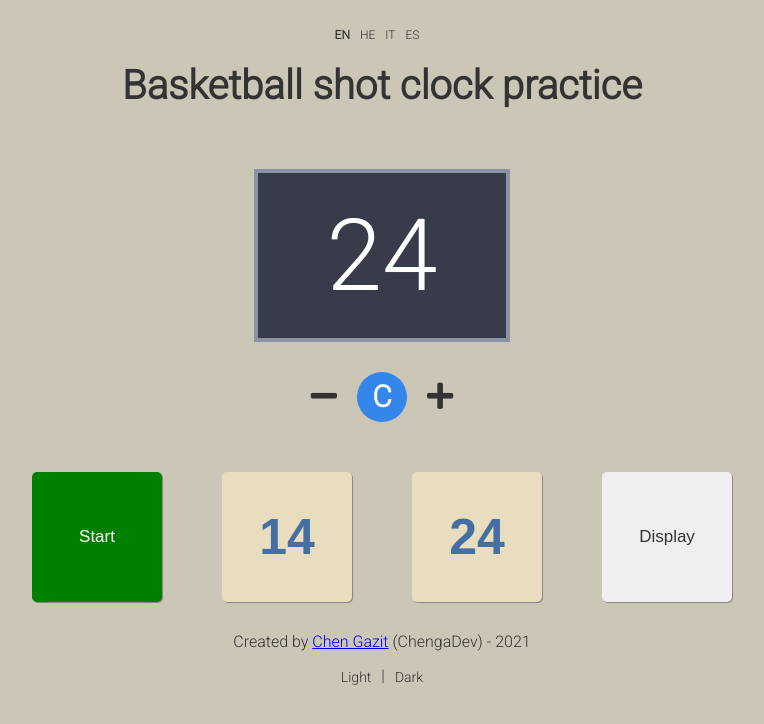
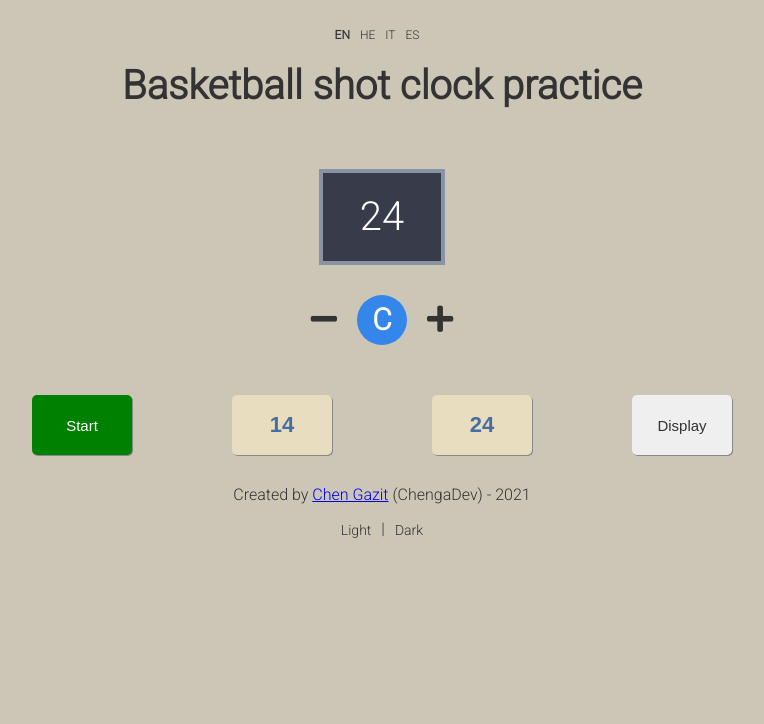
Before and after one commit to ChengaDev/shotclock, a React (Create React App) app: page / in a window 1280 px wide. Shown: the top 724 px of the page, without its empty margins (258-1022 px from the left). Built offline with nearby package versions, Linux system fonts and the light colour scheme.

Commit message:
improve landscape mode

```diff
--- a/src/components/Controls.tsx
+++ b/src/components/Controls.tsx
@@ -65,6 +65,12 @@ const ClockButton = styled.button`
 		height: 85px;
 		margin-bottom: 20px;
 	}
+
+	@media (orientation: landscape) {
+		width: 60px;
+		height: 60px;
+		font-size: 15px;
+	}
 `;
 
 type TimeToggleButtonProps = {
@@ -81,6 +87,12 @@ const ResetButton = styled(ClockButton)`
 	font-weight: bold;
 	background-color: #e8ddbe;
 	color: #456fa3;
+
+	@media (orientation: landscape) {
+		width: 60px;
+		height: 60px;
+		font-size: 22px;
+	}
 `;
 
 export default Buttons;
--- a/src/components/ShotClock.tsx
+++ b/src/components/ShotClock.tsx
@@ -144,6 +144,13 @@ const TimeDisplay = styled.div<TimeDisplayProps>`
 		margin-bottom: 20px;
 		padding: 15px;
 	}
+
+	@media (orientation: landscape) {
+		width: 70px;
+		height: 40px;
+		font-size: 40px;
+		line-height: 40px;
+	}
 `;
 
 const Title = styled.h1`
```
